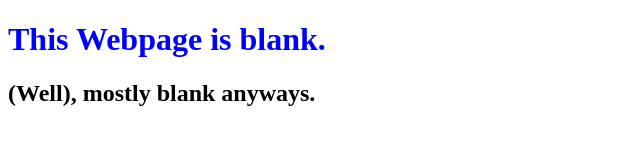
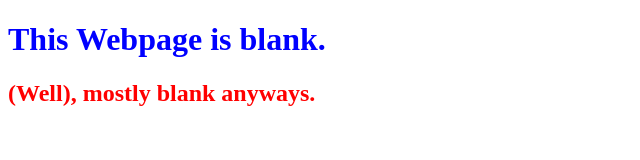
Before and after one commit to jwmeta/0main_openSAP_repo, a plain HTML site: page index.html in a window 1280 px wide. Shown: the whole page, without its empty margins (0-640 px from the left). Drawn offline with Linux system fonts and the light colour scheme.

Commit message:
changend second header color

```diff
--- a/index.html
+++ b/index.html
@@ -5,6 +5,6 @@
     </head>
     <body>
         <h1 style= "color: blue">This Webpage is blank.</h1>
-        <h2> (Well), mostly blank anyways.</h2>
+        <h2 style= "color: red"> (Well), mostly blank anyways.</h2>
     </body>
 </html>
```
